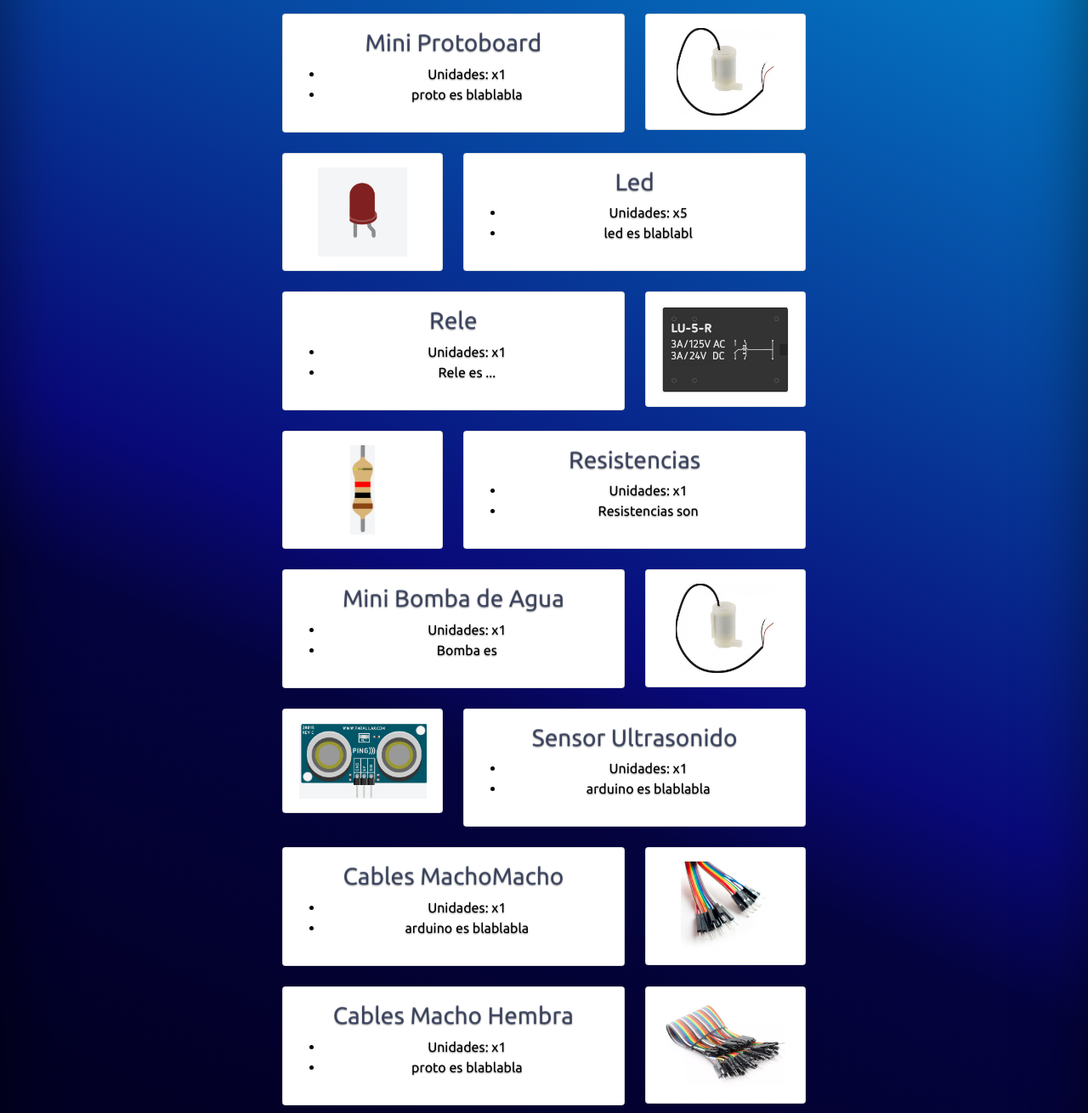
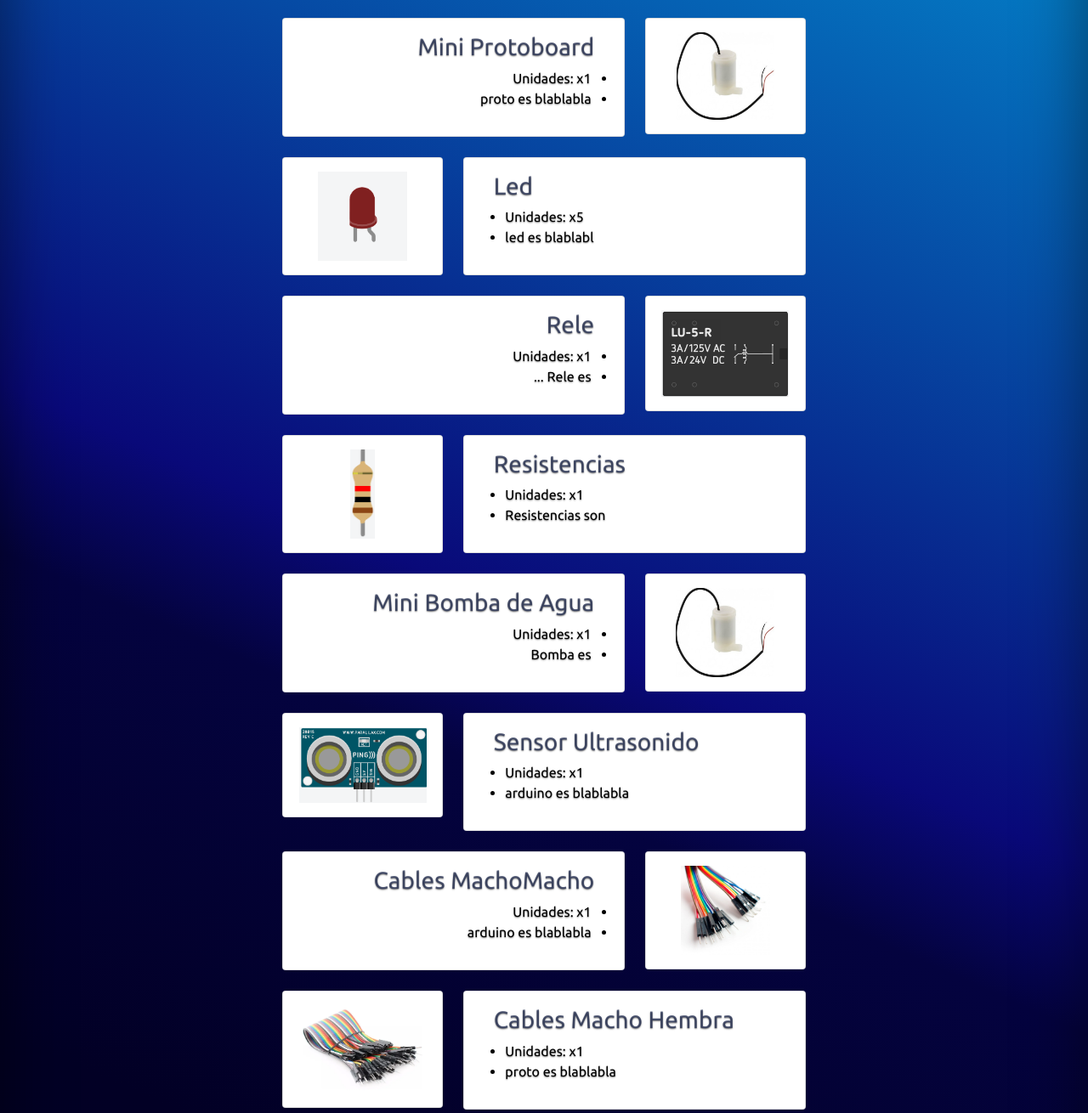
Before and after one commit to hrgarcia/DispenserSonico, a website: page index.html in a window 1280 px wide. Shown: the part 823-2133 px from the top of the page at 85% size. Drawn offline with nearby package versions, Linux system fonts and the light colour scheme.

Commit message:
Correción en la posición de imágenes y textos en "Componentes"

```diff
--- a/index.html
+++ b/index.html
@@ -148,13 +148,11 @@
                     <span class="visually-hidden">Siguiente</span>
                 </button>
             </div>
-
+            <div class="separador"></div>
             <main class="px-3">
                 <h1 id = "Componentes" class="mainTitle">Componentes</h1>
-                <p class="lead">Acá agregar texto bienvenida.</p>
+                <p class="lead">En esta sección se van a ver los componentes usados en la creación del dispenser</p>
             </main>
-
-            <div class="separador"></div>
 
             <!-- tarjetas componentes -->
             <div class="container">
@@ -174,10 +172,10 @@
                         <div>
                             <div class="card">
                                 <div class="card-body">
-                                    <h3 class="comp-Title">Arduino Uno</h3>
+                                    <h3 class="comp-Title left-Title">Arduino Uno</h3>
                                     <ul>
-                                        <li class="comp-Text">Unidades: x1</li>
-                                        <li class="comp-Text">
+                                        <li class="comp-Text left-Text">Unidades: x1</li>
+                                        <li class="comp-Text left-Text">
                                             arduino es blablabla
                                         </li>
                                     </ul>
@@ -192,10 +190,10 @@
                         <div>
                             <div class="card">
                                 <div class="card-body">
-                                    <h3 class="comp-Title">Mini Protoboard</h3>
-                                    <ul>
-                                        <li class="comp-Text">Unidades: x1</li>
-                                        <li class="comp-Text">
+                                    <h3 class="comp-Title right-Title">Mini Protoboard</h3>
+                                    <ul class = "right-ul">
+                                        <li class="comp-Text right-Text">Unidades: x1</li>
+                                        <li class="comp-Text right-Text">
                                             proto es blablabla
                                         </li>
                                     </ul>
@@ -232,10 +230,10 @@
                         <div>
                             <div class="card">
                                 <div class="card-body">
-                                    <h3 class="comp-Title">Led</h3>
+                                    <h3 class="comp-Title left-Title">Led</h3>
                                     <ul>
-                                        <li class="comp-Text">Unidades: x5</li>
-                                        <li class="comp-Text">
+                                        <li class="comp-Text left-Text">Unidades: x5</li>
+                                        <li class="comp-Text left-Text">
                                             led es blablabl
                                         </li>
                                     </ul>
@@ -250,10 +248,10 @@
                         <div>
                             <div class="card">
                                 <div class="card-body">
-                                    <h3 class="comp-Title">Rele</h3>
-                                    <ul>
-                                        <li class="comp-Text">Unidades: x1</li>
-                                        <li class="comp-Text">Rele es ...</li>
+                                    <h3 class="comp-Title right-Title">Rele</h3>
+                                    <ul class = "right-ul">
+                                        <li class="comp-Text right-Text">Unidades: x1</li>
+                                        <li class="comp-Text right-Text">Rele es ...</li>
                                     </ul>
                                 </div>
                             </div>
@@ -286,10 +284,10 @@
                         <div>
                             <div class="card">
                                 <div class="card-body">
-                                    <h3 class="comp-Title">Resistencias</h3>
+                                    <h3 class="comp-Title left-Title">Resistencias</h3>
                                     <ul>
-                                        <li class="comp-Text">Unidades: x1</li>
-                                        <li class="comp-Text">
+                                        <li class="comp-Text left-Text">Unidades: x1</li>
+                                        <li class="comp-Text left-Text">
                                             Resistencias son
                                         </li>
                                     </ul>
@@ -304,12 +302,12 @@
                         <div>
                             <div class="card">
                                 <div class="card-body">
-                                    <h3 class="comp-Title">
+                                    <h3 class="comp-Title right-Title">
                                         Mini Bomba de Agua
                                     </h3>
-                                    <ul>
-                                        <li class="comp-Text">Unidades: x1</li>
-                                        <li class="comp-Text">Bomba es</li>
+                                    <ul class = "right-ul">
+                                        <li class="comp-Text right-Text">Unidades: x1</li>
+                                        <li class="comp-Text right-Text">Bomba es</li>
                                     </ul>
                                 </div>
                             </div>
@@ -344,12 +342,12 @@
                         <div>
                             <div class="card">
                                 <div class="card-body">
-                                    <h3 class="comp-Title">
+                                    <h3 class="comp-Title left-Title">
                                         Sensor Ultrasonido
                                     </h3>
                                     <ul>
-                                        <li class="comp-Text">Unidades: x1</li>
-                                        <li class="comp-Text">
+                                        <li class="comp-Text left-Text">Unidades: x1</li>
+                                        <li class="comp-Text left-Text">
                                             arduino es blablabla
                                         </li>
                                     </ul>
@@ -364,12 +362,12 @@
                         <div>
                             <div class="card">
                                 <div class="card-body">
-                                    <h3 class="comp-Title">
+                                    <h3 class="comp-Title right-Title">
                                         Cables MachoMacho
                                     </h3>
-                                    <ul>
-                                        <li class="comp-Text">Unidades: x1</li>
-                                        <li class="comp-Text">
+                                    <ul class = "right-ul">
+                                        <li class="comp-Text right-Text">Unidades: x1</li>
+                                        <li class="comp-Text right-Text">
                                             arduino es blablabla
                                         </li>
                                     </ul>
@@ -391,23 +389,6 @@
                 </div>
                 <br />
                 <div class="row">
-                    <div class="col-8">
-                        <div>
-                            <div class="card">
-                                <div class="card-body">
-                                    <h3 class="comp-Title">
-                                        Cables Macho Hembra
-                                    </h3>
-                                    <ul>
-                                        <li class="comp-Text">Unidades: x1</li>
-                                        <li class="comp-Text">
-                                            proto es blablabla
-                                        </li>
-                                    </ul>
-                                </div>
-                            </div>
-                        </div>
-                    </div>
                     <div class="col-4">
                         <div class="card">
                             <div class="card-body">
@@ -416,6 +397,23 @@
                                     src="/public/images/cablesMH.webp"
                                     alt=""
                                 />
+                            </div>
+                        </div>
+                    </div>
+                    <div class="col-8">
+                        <div>
+                            <div class="card">
+                                <div class="card-body">
+                                    <h3 class="comp-Title left-Title">
+                                        Cables Macho Hembra
+                                    </h3>
+                                    <ul>
+                                        <li class="comp-Text left-Text">Unidades: x1</li>
+                                        <li class="comp-Text left-Text">
+                                            proto es blablabla
+                                        </li>
+                                    </ul>
+                                </div>
                             </div>
                         </div>
                     </div>
--- a/public/css/myStyle.css
+++ b/public/css/myStyle.css
@@ -13,7 +13,7 @@ body{
 }
 
 .separador {
-    margin-top: 50px;
+    margin-top: 25px;
 }
 
 .comp-Title {
@@ -25,3 +25,23 @@ body{
     color: black;
     font-family: "Ubuntu", sans-serif;
 }
+
+.right-Title{
+    text-align: right;
+    margin-right: 5%;
+}
+.left-Title{
+    text-align: left;
+    margin-left: 5%;
+}
+.right-Text{
+    text-align: right;
+    direction: rtl;
+}
+.left-Text{
+    text-align: left;
+}
+.right-ul{
+    background-position: left;
+    padding-right: 6%;
+}
```
